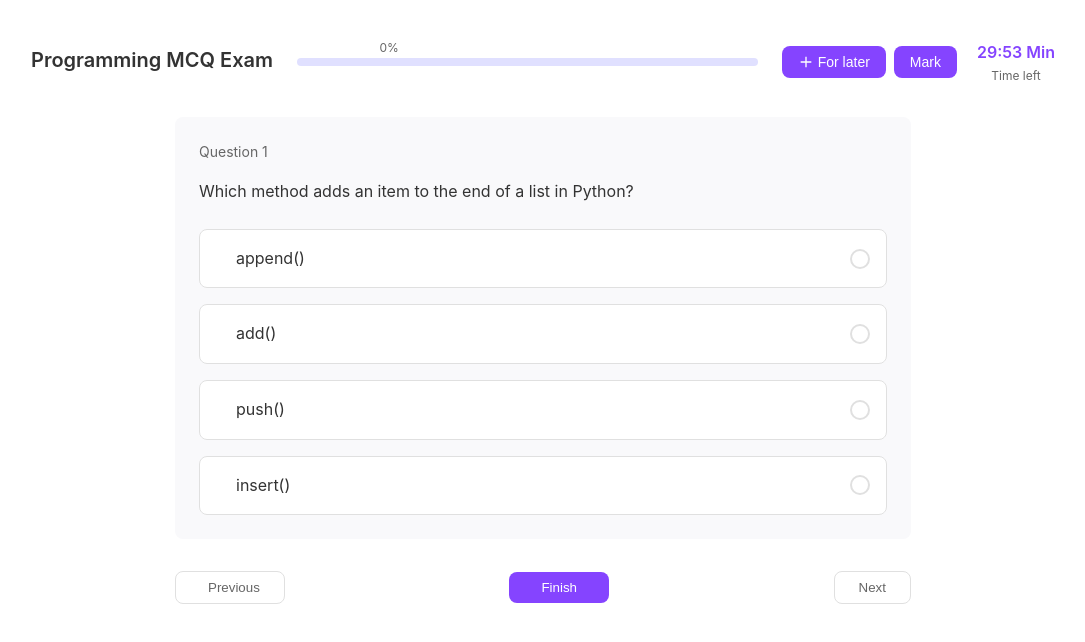
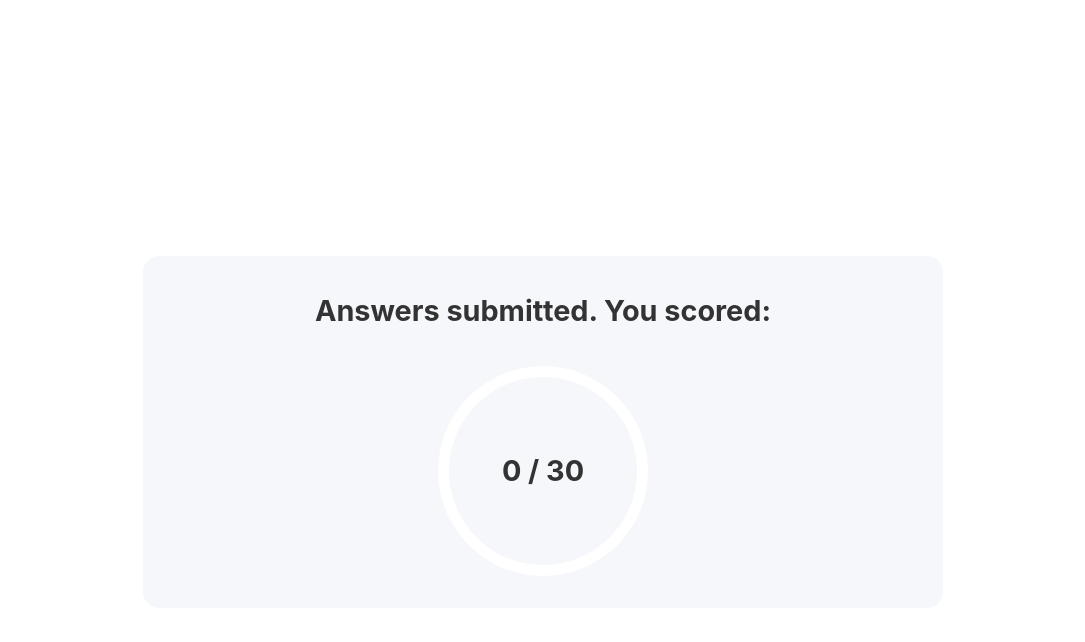
Before and after one commit to omar98alaa/Examination-website, a plain HTML site: page quiz-interface.html in a window 1280 px wide. Both pictures are taken after a click on the button "Finish". Shown: the whole page, without its empty margins (97-1182 px from the left). Drawn offline with Linux system fonts and the light colour scheme.

Commit message:
Added result UI & minor fixes

```diff
--- a/quiz-interface.html
+++ b/quiz-interface.html
@@ -1,13 +1,19 @@
 <!DOCTYPE html>
 <html lang="en">
+
 <head>
     <meta charset="UTF-8">
     <meta name="viewport" content="width=device-width, initial-scale=1.0">
     <title>Quiz</title>
+    <link rel="stylesheet" href="https://cdnjs.cloudflare.com/ajax/libs/font-awesome/6.7.2/css/all.min.css"
+        integrity="sha512-Evv84Mr4kqVGRNSgIGL/F/aIDqQb7xQ2vcrdIwxfjThSH8CSR7PBEakCr51Ck+w+/U6swU2Im1vVX0SVk9ABhg=="
+        crossorigin="anonymous" referrerpolicy="no-referrer" />
     <link rel="stylesheet" href="./styles/styles.css">
     <link rel="stylesheet" href="./styles/quiz-interface.css">
 </head>
+
 <body>
+    <div id="quiz-wrapper">
         <!-- Quiz header with title, progress, and actions -->
         <header class="quiz-header">
             <div class="quiz-title">
@@ -16,22 +22,14 @@
             </div>
 
             <div class="progress-container">
+                <div class="progress-bar">
+                    <div class="progress-fill">
                         <div class="progress-percentage"></div>
-            <div class="progress-bar">
-                <div class="progress-fill"></div>
+                    </div>
                 </div>
             </div>
 
-        <div class="action-buttons">
-            <button class="btn btn-secondary">
-                <svg width="16" height="16" viewBox="0 0 24 24" fill="none" stroke="currentColor" stroke-width="2">
-                    <path d="M12 4v16m8-8H4"/>
-                </svg>
-                For later
-            </button>
-            <button class="btn btn-secondary" id="review-question" onclick="MarkQuestion()">
-            </button>
-        </div>
+            <button id="finish-btn" class="finish-btn">Finish</button>
 
             <div class="timer">
                 <div class="timer-value">00:00 Min</div>
@@ -82,18 +80,30 @@
             <!-- Navigation buttons -->
             <nav class="quiz-navigation">
                 <button class="nav-btn" id="prev-btn">
-                <i class="fa-solid fa-chevron-right"></i>
-                Previous
+                    <i class="fa-solid fa-chevron-left"></i>
+                    <span>Previous</span>
                 </button>
 
-            <button class="finish-btn">Finish</button>
+                <button class="btn btn-secondary" id="review-question" onclick="MarkQuestion()">
+                </button>
 
                 <button class="nav-btn" id="next-btn">
-                Next
-                <i class="fa-solid fa-chevron-left"></i>
+                    <span>Next</span>
+                    <i class="fa-solid fa-chevron-right"></i>
                 </button>
             </nav>
         </main>
+    </div>
+
+    <div id="result-container" class="result-container hidden">
+        <p>Answers submitted. You scored:</p>
+        <div id="score-container">0 / 0</div>
+    </div>
+
+    <script src="https://cdnjs.cloudflare.com/ajax/libs/font-awesome/6.7.2/js/all.min.js"
+        integrity="sha512-b+nQTCdtTBIRIbraqNEwsjB6UvL3UEMkXnhzd8awtCYh0Kcsjl9uEgwVFVbhoj3uu1DO1ZMacNvLoyJJiNfcvg=="
+        crossorigin="anonymous" referrerpolicy="no-referrer"></script>
     <script src="scripts/quiz-script.js"></script>
 </body>
+
 </html>
--- a/scripts/quiz-script.js
+++ b/scripts/quiz-script.js
@@ -12,7 +12,10 @@ var remainingSeconds;
 var timerInterval;
 
 // DOM elements
+var quizWrapper = document.getElementById("quiz-wrapper");
 var examContainer = document.getElementById("quiz-container");
+var resultContainer = document.getElementById("result-container");
+var scoreContainer = document.getElementById("score-container");
 var questionText = document.getElementById("question-text");
 var questionNumber = document.getElementById("question-number");
 var questionTimer = document.querySelector(".timer-value");
@@ -28,6 +31,7 @@ var optionDContainer = document.getElementById("option-D-container");
 var reviewQuestionButton = document.getElementById("review-question");
 var prevBtn = document.getElementById("prev-btn");
 var nextBtn = document.getElementById("next-btn");
+var finishBtn = document.getElementById("finish-btn");
 
 document.addEventListener("DOMContentLoaded", function () {
   // Load exam data
@@ -49,7 +53,7 @@ document.addEventListener("DOMContentLoaded", function () {
       });
 
       // Shuffle the questions
-      shuffledExam = shuffleArray([...ExamArray]);
+      shuffledExam = shuffleArray(ExamArray);
       userAnswers = new Array(shuffledExam.length).fill(null);
       userMarkedQuestions = new Array(shuffledExam.length).fill(false);
       totalQuestions = shuffledExam.length;
@@ -63,7 +67,7 @@ document.addEventListener("DOMContentLoaded", function () {
 
       // Start timer
       updateTimer();
-      setInterval(updateTimer, 1000);
+      timerInterval = setInterval(updateTimer, 1000);
 
       // Hide loading spinner
       document.getElementById("loading").style.display = "none";
@@ -92,6 +96,20 @@ function renderExamUI(questions) {
       updateNavigationButtons();
     }
   });
+
+  finishBtn.addEventListener("click", function () {
+    showResults();
+  });
+
+  // Set up click handlers for each option
+  optionAContainer.onclick = () =>
+    selectOption(currentQuestionIndex, "a", optionAContainer);
+  optionBContainer.onclick = () =>
+    selectOption(currentQuestionIndex, "b", optionBContainer);
+  optionCContainer.onclick = () =>
+    selectOption(currentQuestionIndex, "c", optionCContainer);
+  optionDContainer.onclick = () =>
+    selectOption(currentQuestionIndex, "d", optionDContainer);
 
   // initialize progress bar
   updateProgress();
@@ -132,12 +150,6 @@ function showQuestion(index) {
         break;
     }
   }
-
-  // Set up click handlers for each option
-  optionA.onclick = () => selectOption(index, "a", optionAContainer);
-  optionB.onclick = () => selectOption(index, "b", optionBContainer);
-  optionC.onclick = () => selectOption(index, "c", optionCContainer);
-  optionD.onclick = () => selectOption(index, "d", optionDContainer);
 }
 
 function MarkQuestion() {
@@ -193,7 +205,7 @@ function updateProgress() {
   progressPercentage = Math.round((answeredQuestions / totalQuestions) * 100);
   document.querySelector(
     ".progress-percentage"
-  ).textContent = `${progressPercentage}%`;
+  ).textContent = `${answeredQuestions} / ${totalQuestions}`;
   document.querySelector(
     ".progress-fill"
   ).style.width = `${progressPercentage}%`;
@@ -201,12 +213,46 @@ function updateProgress() {
 
 function updateNavigationButtons() {
   prevBtn.disabled = currentQuestionIndex === 0;
-  nextBtn.textContent =
-    currentQuestionIndex === shuffledExam.length - 1 ? "Submit" : "Next";
+  nextBtn.disabled = currentQuestionIndex === shuffledExam.length - 1;
 }
 
 // Show design
-function showResults() {}
+function showResults() {
+  // Calculate result
+  var result = calculateResult();
+  var numQuestions = shuffledExam.length;
+  var percent = result / numQuestions;
+
+  // Stop timer
+  stopTimer();
+
+  // Show result
+  var color = percent < 0.5 ? "var(--text-red)" : "var(--text-green)";
+
+  scoreContainer.innerText = `${result} / ${shuffledExam.length}`;
+  scoreContainer.style.backgroundImage = `radial-gradient(
+      closest-side,
+      var(--background-color) 89%,
+      transparent 90% 100%
+    ),
+    conic-gradient(${color} ${percent * 360}deg, var(--card-bg-color) 0deg)`;
+
+  quizWrapper.classList.add("hidden");
+  resultContainer.classList.remove("hidden");
+}
+
+// Calculate results
+function calculateResult() {
+  var result = 0;
+
+  shuffledExam.forEach((question, index) => {
+    if (question.answer === userAnswers[index]) {
+      result++;
+    }
+  });
+
+  return result;
+}
 
 // Fisher-Yates shuffle algorithm
 function shuffleArray(array) {
@@ -219,6 +265,15 @@ function shuffleArray(array) {
 }
 
 function updateTimer() {
+  // Stop the timer when time is up
+  if (remainingSeconds < 0) {
+    stopTimer();
+
+    //  auto-submit
+    showResults();
+    return;
+  }
+
   // Calculate minutes and seconds
   const minutes = Math.floor(remainingSeconds / 60);
   const seconds = remainingSeconds % 60;
@@ -228,17 +283,15 @@ function updateTimer() {
     .toString()
     .padStart(2, "0")} Min`;
 
+  if (
+    questionTimer.style.color !== "orange" &&
+    minutes < examDurationMinutes / 2
+  ) {
+    questionTimer.style.color = "orange";
+  }
+
   // Decrement the remaining time
   remainingSeconds--;
-
-  // Stop the timer when time is up
-  if (remainingSeconds < 0) {
-    clearInterval(timerInterval);
-    questionTimer.textContent = "00:00 Min";
-    //
-    //  auto-submit here
-    // showResults();
-  }
 }
 
 // Add this to clean up the timer when needed
--- a/styles/quiz-interface.css
+++ b/styles/quiz-interface.css
@@ -3,6 +3,38 @@
 body {
   background-color: var(--card-bg-color);
 }
+
+.result-container {
+  display: flex;
+  flex-direction: column;
+  justify-content: center;
+  align-items: center;
+  gap: 2rem;
+  font-size: 1.8rem;
+  font-weight: bold;
+  background-color: var(--background-color);
+  border-radius: var(--border-radius-lg);
+  width: 100%;
+  max-width: 800px;
+  padding: var(--spacing-xl);
+  margin: 20% auto;
+}
+
+#score-container {
+  text-align: center;
+  align-content: center;
+  width: fit-content;
+  aspect-ratio: 1;
+  padding: 4rem;
+  border-radius: 50%;
+  background-image: radial-gradient(
+      closest-side,
+      var(--background-color) 89%,
+      transparent 90% 100%
+    ),
+    conic-gradient(green 180deg, var(--card-bg-color) 0deg);
+}
+
 .quiz-container {
   width: 100%;
   max-width: 800px;
@@ -12,7 +44,9 @@ body {
 
 /* Header section */
 .quiz-header {
-  width: 80%;
+  width: 100%;
+  max-width: 800px;
+  padding: 0 var(--spacing-xl);
   margin: 0 auto;
   display: flex;
   justify-content: space-between;
@@ -41,29 +75,30 @@ body {
 .progress-container {
   flex-grow: 1;
   margin: 0 var(--spacing-lg);
-  position: relative;
 }
 
 .progress-bar {
   height: 8px;
   background-color: #e0e0ff;
   border-radius: var(--border-radius-sm);
-  overflow: hidden;
+  display: flex;
 }
 
 .progress-fill {
+  position: relative;
   height: 100%;
   background-color: var(--primary-color);
-  width: 20%; /* Adjust based on progress */
+  width: 0%; /* Adjust based on progress */
   border-radius: var(--border-radius-sm);
   transition: width 0.3s ease;
 }
 
 .progress-percentage {
   position: absolute;
-  top: -20px;
-  left: 20%;
-  transform: translateX(-50%);
+  top: -1.5rem;
+  left: 90%;
+  width: fit-content;
+  text-wrap-mode: nowrap;
   font-size: var(--font-xs);
   color: var(--text-secondary);
 }
@@ -87,12 +122,12 @@ body {
 }
 
 .btn-secondary {
-  background-color:var(--primary-color) ;
+  background-color: var(--primary-color);
   color: #fff;
 }
 
 .btn-secondary:hover {
-    opacity: 0.9;
+  opacity: 0.9;
 }
 
 /* Timer */
@@ -101,6 +136,7 @@ body {
   flex-direction: column;
   align-items: center;
   margin-left: 20px;
+  width: 80px;
 }
 
 .timer-value {
@@ -116,16 +152,10 @@ body {
 
 /* Question section */
 .quiz-question {
-  background-color: #f9f9fb;
+  background-color: var(--background-color);
   border-radius: var(--border-radius-md);
   padding: var(--spacing-lg);
   margin-bottom: var(--spacing-lg);
-}
-
-@media (prefers-color-scheme: dark) {
-  .quiz-question {
-    background-color: #222236;
-  }
 }
 
 .question-number {
@@ -204,7 +234,7 @@ body {
 /* Navigation section */
 .quiz-navigation {
   display: flex;
-  justify-content: space-between;
+  justify-content: space-around;
   align-items: center;
   margin-top: var(--spacing-xl);
 }
@@ -212,8 +242,9 @@ body {
 .nav-btn {
   display: flex;
   align-items: center;
+  justify-content: space-between;
   gap: var(--spacing-sm);
-  padding: var(--spacing-sm) var(--spacing-lg);
+  padding: var(--spacing-sm) var(--spacing-md);
   border-radius: var(--border-radius-md);
   border: 1px solid var(--border-color);
   background-color: var(--card-bg-color);
@@ -242,7 +273,7 @@ body {
 }
 
 .finish-btn:hover {
-  opacity:0.9;
+  opacity: 0.9;
 }
 
 /* Marked question styling */
@@ -250,7 +281,6 @@ body {
   background-color: yellowgreen;
   color: #222236;
 }
-
 
 /* Loading spinner styles */
 .loading {
@@ -276,8 +306,12 @@ body {
 }
 
 @keyframes spin {
-  0% { transform: rotate(0deg); }
-  100% { transform: rotate(360deg); }
+  0% {
+    transform: rotate(0deg);
+  }
+  100% {
+    transform: rotate(360deg);
+  }
 }
 
 /* Responsive styles */
@@ -371,3 +405,7 @@ body {
 .option:nth-child(4) {
   animation-delay: 0.4s;
 }
+
+.hidden {
+  display: none;
+}
```
Lines whose indentation alone changed are shown as unchanged.
